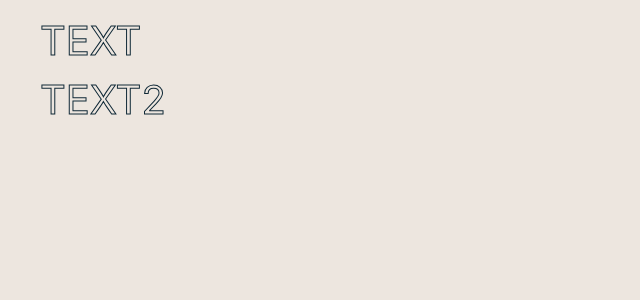
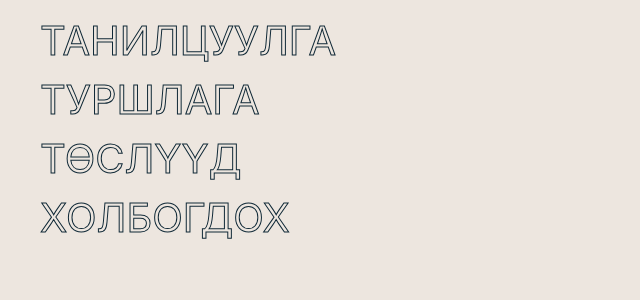
Before and after one commit to khosbilegt/architecture, a React (Create React App) app: page / in a window 1280 px wide. Shown: the top 300 px of the page, without its empty margins (0-640 px from the left). Built offline with nearby package versions, Linux system fonts and the light colour scheme.

Commit message:
color fixes

```diff
--- a/src/App.css
+++ b/src/App.css
@@ -1,5 +1,15 @@
 :root {
-  --text-color: #102937;
+  --dark-blue: #102937;
+  --dark-blue-focus: #091d26;
+  --dark-green: #124d54;
+  --dark-green-focus: #094044;
+  --orange: #f9744d;
+  --orange-focus: #d84f2a;
+  --beige: #e1d9cf;
+  --beige-focus: #d6c4b0;
+  --white: #ededed;
+  --white-focus: #ede6df;
+
 }
 
 body {
--- a/src/App.jsx
+++ b/src/App.jsx
@@ -19,9 +19,7 @@ function App() {
 
   return (
     <div className="App">
-      {/* {
-        seconds < 5 ? <Loading /> : <Home />
-      } */}
+      <Loading />
       <Home />
     </div>
   );
--- a/src/components/Sidebar.css
+++ b/src/components/Sidebar.css
@@ -8,26 +8,18 @@
      font-size: 40px;
      color: transparent;
      text-decoration: none;
-     -webkit-text-stroke: 1px var(--text-color);
+     -webkit-text-stroke: 1px var(--dark-blue);
      text-transform: uppercase;
+     animation: active-anim 0.3s ease-in backwards;
 }
 .sidebar a:hover::before {
      content: attr(data-text);
      position: absolute;
      text-decoration: underline;
-     color: var(--text-color);
+     color: var(--dark-blue);
      width: 0;
      overflow: hidden;
-     animation: active-anim 2s ease-in;
-}
-.sidebar a:not(:hover)::before {
-     animation: rest-anim 2s ease-in;
-}
-
-@keyframes rest-anim {
-     to {
-          width: 0%;
-     }
+     animation: active-anim 0.3s ease-in forwards;
 }
 @keyframes active-anim {
      to {
--- a/src/constants.js
+++ b/src/constants.js
@@ -1,10 +1,18 @@
 export const navLinks = [
      {
-          text: "Text",
+          text: "Танилцуулга",
           link: "To hell"
      },
      {
-          text: "Text2",
+          text: "Туршлага",
+          link: "To hell"
+     },
+     {
+          text: "Төслүүд",
+          link: "To hell"
+     },
+     {
+          text: "Холбогдох",
           link: "To hell"
      }
 ]
--- /dev/null
+++ b/src/pages/Home.css
@@ -0,0 +1,5 @@
+.home {
+     position: absolute;
+     top: 0;
+     z-index: 1;
+}
--- a/src/pages/Home.jsx
+++ b/src/pages/Home.jsx
@@ -1,10 +1,11 @@
 import React from 'react';
 import { Sidebar } from '../components';
+import './Home.css';
 
 function Home() {
   return (
-    <div>
-     <Sidebar />
+    <div className='home'>
+        <Sidebar />
     </div>
   )
 }
--- a/src/pages/Loading.css
+++ b/src/pages/Loading.css
@@ -1,11 +1,14 @@
 @import url('https://fonts.googleapis.com/css2?family=Rubik+Mono+One&display=swap');
 
 .loading {
+     z-index: 2;
+     position: absolute;
+     top: 0;
      width: 100vw;
      height: 100vh;
      display: flex;
      justify-content: center;
-     background-color: black;
+     background-color: var(--dark-blue);
      animation: background-anim 2s ease forwards 3s;
 }
 
```
Also changed, not shown: src/pages/Loading.jsx (+8 -8 lines).
